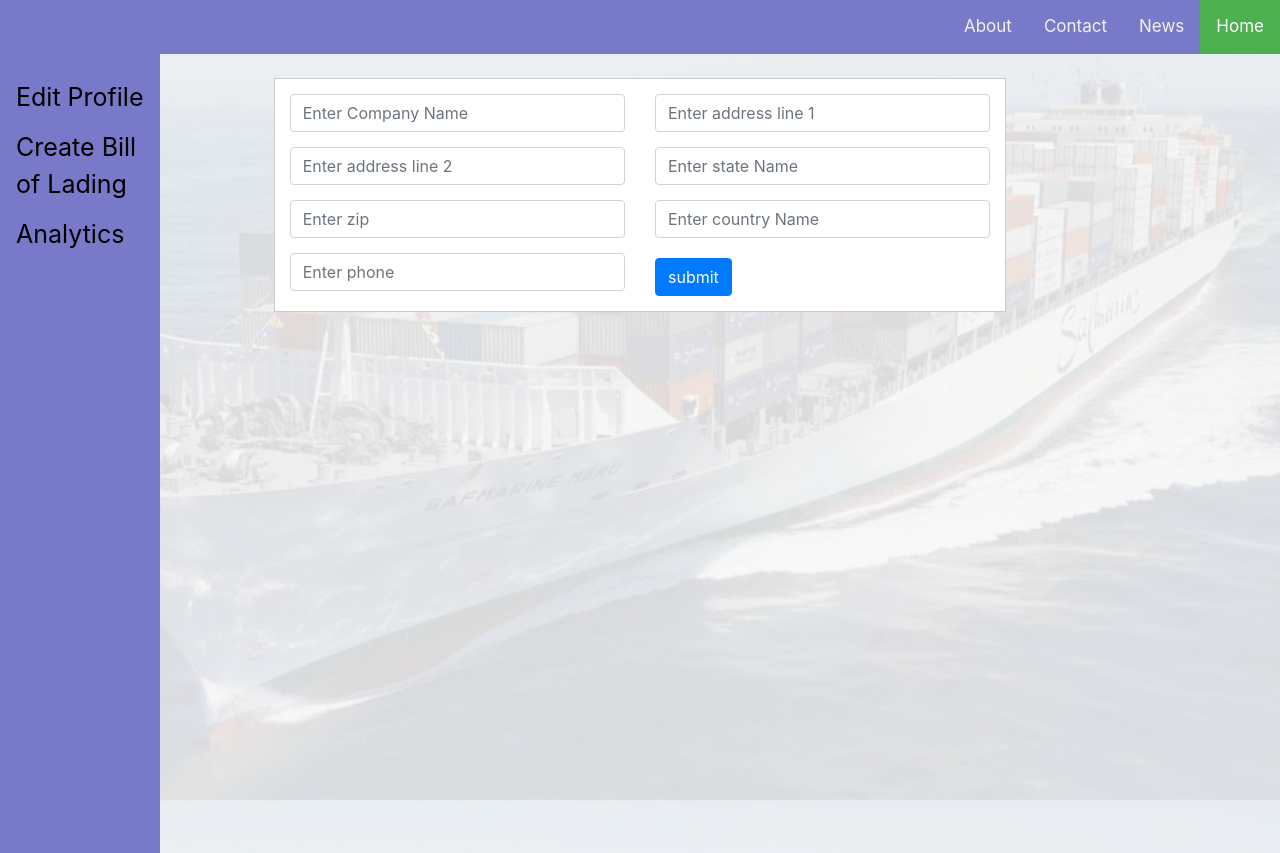
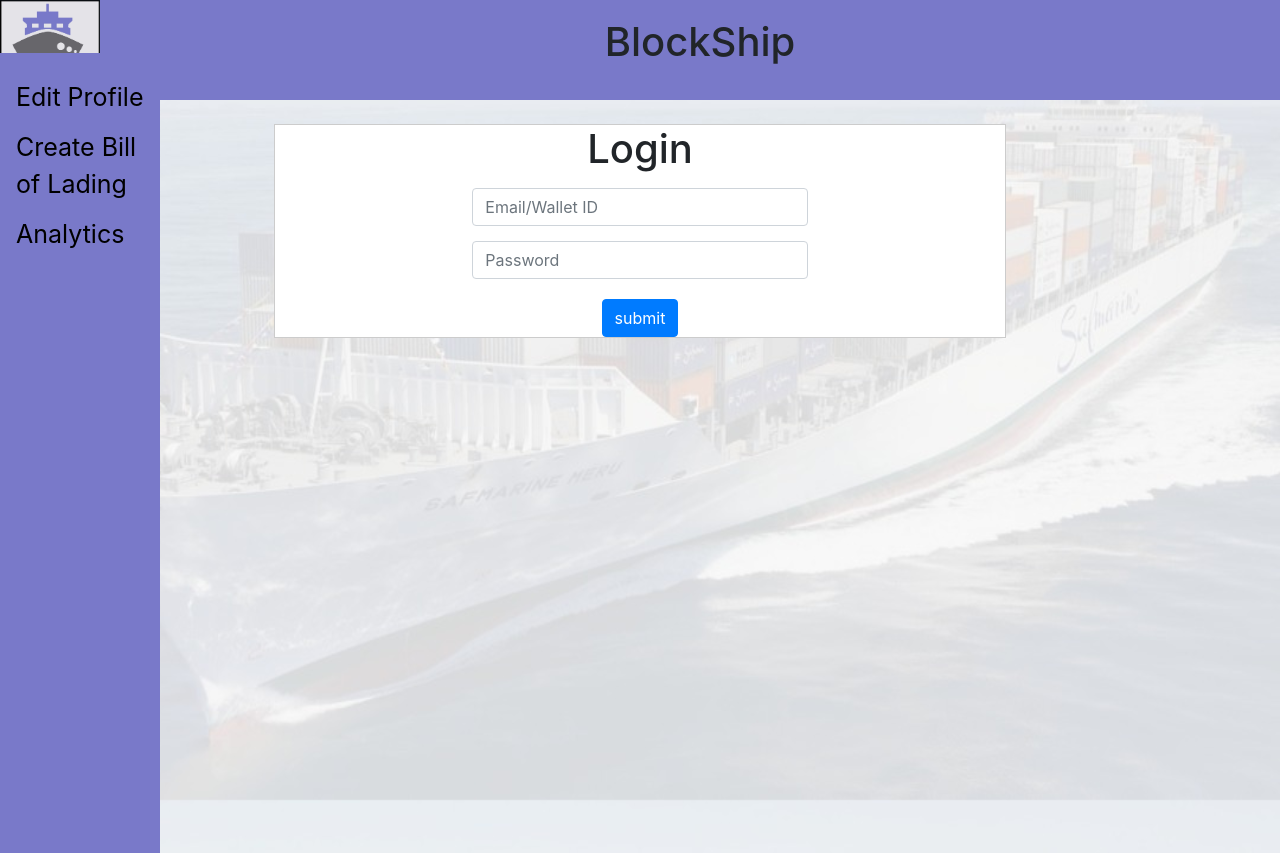
Before and after one commit to hideki212/BlockShip, a Node project: template blockshipweb/views/index.hbs in a window 1280 px wide. Run offline with Node 20 templates, Linux system fonts and the light colour scheme; the template is opened without the code that fills it, so the values that code supplies are empty; some libraries are stand-ins or nearby versions.

Commit message:
User functions for API, JWT token and mongodb
user can call functions to do the following login, register,logout and edit profile.

```diff
--- a/blockshipblockchain/config.js
+++ b/blockshipblockchain/config.js
@@ -6,10 +6,12 @@ const FIRST_LEADER =
   "5aad9b5e21f63955e8840e8b954926c60e0e2d906fdbc0ce1e3afe249a67f614";
 
 const TRANSACTION_FEE = 0.01;
+const SECRET = "5aad9b5e21f63955e8840e8b954926c60e0e2d906fdbc0ce1e3afe249a67f614"
 
 module.exports = {
   TOTAL_COINS,
   TRANSACTION_THRESHOLD,
   FIRST_LEADER,
-  TRANSACTION_FEE
+  TRANSACTION_FEE,
+  SECRET
 };
--- a/blockshipblockchain/ico/index.js
+++ b/blockshipblockchain/ico/index.js
@@ -4,8 +4,17 @@ const bodyParser = require("body-parser");
 const P2pserver = require("../app/p2p-server");
 const Wallet = require("../wallet/wallet");
 const TransactionPool = require("../wallet/transaction-pool");
+const User = require("../user/usermodel")
+const UserDetails = require("../user/userdetails")
+const SHA256 = require("crypto-js/sha256");
+const mongoose = require('mongoose');
+const session = require('express-session');
+const MongoStore = require('connect-mongo')(session);
 const { TRANSACTION_THRESHOLD } = require("../config");
-
+const { SECRET } = require("../config");
+const jwt = require('jsonwebtoken');
+const config = require('../config');
+const middleware = require('../user/middlewareJWToken');
 const HTTP_PORT = 3000;
 
 const app = express();
@@ -17,62 +26,47 @@ const wallet = new Wallet("i am the first leader");
 
 const transactionPool = new TransactionPool();
 const p2pserver = new P2pserver(blockchain, transactionPool, wallet);
-const MongoClient = require("mongodb").MongoClient;
-const assert = require("assert");
 
-// Connection URL
-const url = "mongodb://localhost:27017/blockship";
-function signUp(email, password, passwordConfirm, type){
 
-    if(password !== passwordConfirm){
-        return false;
-    }
-    var secret =  SHA256(JSON.stringify(email + " " + password)).toString();
-    var createWallet = new Wallet(secret)
-    MongoClient.connect(url,function(err,db){
-        db.collection('Users').insertOne({
-            email: email,
-            password:password,
-            publicKey: createWallet.getPublicKey(),
-            privateKey:secret,
-            type:type
-        });
-    });
-}
+//connect to MongoDB
+mongoose.connect('mongodb://localhost/BlockShip');
+var db = mongoose.connection;
 
-function editProfile(companyName, address1, address2, state, zip, country, phone){
-    if(password !== passwordConfirm){
-        return false;
-    }
+//handle mongo error
+db.on('error', console.error.bind(console, 'connection error:'));
+db.once('open', function () {
+  // we're connected!
+});
 
-    MongoClient.connect(url,function(err,db){
-        db.collection('Users').insertOne({
-            companyName: companyName,
-            address1:address1,
-            address2:address2,
-            state:state,
-            zip:zip,
-            country:country,
-            phone:phone
-        })
-    })
-}
 app.use(function(req, res, next) {
   res.header("Access-Control-Allow-Origin", "*");
   res.header("Access-Control-Allow-Headers", "Origin, X-Requested-With, Content-Type, Accept");
   next();
 });
-app.get("/ico/transactions", (req, res) => {
+//use sessions for tracking logins
+app.use(session({
+  secret: 'work hard',
+  resave: true,
+  saveUninitialized: false,
+  store: new MongoStore({
+    mongooseConnection: db
+  })
+}));
+// parse incoming requests
+app.use(bodyParser.json());
+app.use(bodyParser.urlencoded({ extended: false }));
+
+app.get("/ico/transactions",middleware.checkToken, (req, res) => {
   res.header("Access-Control-Allow-Origin", "*");
   res.header("Access-Control-Allow-Headers", "Origin, X-Requested-With, Content-Type, Accept");
   res.json(transactionPool.transactions);
 });
 
-app.get("/ico/blocks", (req, res) => {
+app.get("/ico/blocks",middleware.checkToken, (req, res) => {
   res.json(blockchain.chain);
 });
 
-app.post("/ico/transact", (req, res) => {
+app.post("/ico/transact",middleware.checkToken, (req, res) => {
   console.log("\nThis is the body " + req.body.info + "\n");
   const { to, amount, info, type } = req.body;
   const transaction = wallet.createTransaction(
@@ -91,19 +85,15 @@ app.post("/ico/transact", (req, res) => {
   res.redirect("/ico/transactions");
 });
 
-app.get("/ico/public-key", (req, res) => {
+app.get("/ico/public-key",middleware.checkToken, (req, res) => {
   res.json({ publicKey: wallet.publicKey });
 });
 
-app.get("/ico/balance", (req, res) => {
+app.get("/ico/balance",middleware.checkToken, (req, res) => {
   res.json({ balance: blockchain.getBalance(wallet.publicKey) });
 });
-app.post("/ico/createuser", (req, res) => {
-  const { email, password, passwordConfirm, type } = req.body;
-  signUp(email, password,passwordConfirm, type)
-  res.json({ balance: blockchain.getBalance(wallet.publicKey) });
-});
-app.post("/ico/balance-of", (req, res) => {
+
+app.post("/ico/balance-of",middleware.checkToken, (req, res) => {
   var balance = 0;
   transactionPool.transactions.forEach(transaction => {
     if(transaction.output.to == req.body.publicKey){
@@ -112,7 +102,7 @@ app.post("/ico/balance-of", (req, res) => {
   });
   res.json({ balance: balance });
 });
-app.post("/ico/data-of", (req, res) => {
+app.post("/ico/data-of",middleware.checkToken, (req, res) => {
   var data = [];
   transactionPool.transactions.forEach(transaction => {
     if(transaction.output.to == req.body.publicKey){
@@ -121,7 +111,7 @@ app.post("/ico/data-of", (req, res) => {
   });
   res.json({ data: data });
 });
-app.post("/ico/send-of", (req, res) => {
+app.post("/ico/send-of",middleware.checkToken, (req, res) => {
   var data = [];
   transactionPool.transactions.forEach(transaction => {
     if(transaction.output.to == req.body.publicKey){
@@ -130,6 +120,127 @@ app.post("/ico/send-of", (req, res) => {
   });
   res.json({ data: data });
 });
+
+// user routes
+app.post("/ico/register", (req, res) => {
+  const { email, password, passwordConfirm, type } = req.body;
+  if(password !== passwordConfirm){
+    res.json({ success: false, message: "passwords do not match"  });
+    return false;
+  }
+  if (email && password && passwordConfirm && type) {
+    var time = Date.now().toString();
+    var secret =  SHA256(JSON.stringify(email + " " + password + " " + time)).toString();
+    var createWallet = new Wallet(secret)
+    var userData = {
+      email: email,
+      username: email,
+      password: password,
+      type: type,
+      publicKey:  createWallet.publicKey,
+      privateKey: secret,
+      registrationDate: time
+    }
+    //use schema.create to insert data into the db
+    User.create(userData, function (err, user) {
+      console.log(userData);
+      if (err) {
+        return res.json(err);
+      } else {
+        console.log(user)
+        return res.json({id: user._id, email: user.email, type:user.type, publicKey:user.publicKey});
+      }
+    });
+  } else {
+    var err = new Error('All fields required.');
+    err.status = 400;
+    return next(err);
+  }
+});
+
+app.post('/ico/login', (req, res, next)=>{
+  const { email, password } = req.body;
+  if (email && password) {
+    User.authenticate(email, password, function (error, user) {
+      if (error || !user) {
+        res.send(403).json({
+          success: false,
+          message: 'Incorrect username or password'
+        });
+        return next(err);
+      } else {
+        let token = jwt.sign({username: email},
+          SECRET,
+          { expiresIn: '24h' // expires in 24 hours
+          }
+        );
+        res.json({
+          success: true,
+          message: 'Authentication successful!',
+          token: token
+        });
+      }
+    });
+  }
+})
+
+// GET route after registering
+app.get('/ico/profile',middleware.checkToken, (req, res, next) => {
+  User.findById(req.session.userId)
+    .exec(function (error, user) {
+      if (error) {
+        return next(error);
+      } else {
+        if (user === null) {
+          var err = new Error('Not authorized! Go back!');
+          err.status = 400;
+          return next(err);
+        } else {
+          return res.send('<h1>Name: </h1>' + user.username + '<h2>Mail: </h2>' + user.email + '<br><a type="button" href="/logout">Logout</a>')
+        }
+      }
+    });
+});
+// GET for logout logout
+app.get('/ico/logout', function (req, res, next) {
+  if (req.session) {
+    // delete session object
+    req.session.destroy(function (err) {
+      if (err) {
+        return next(err);
+      } else {
+        return res.redirect('/');
+      }
+    });
+  }
+});
+
+app.post("/ico/edituser",middleware.checkToken, (req, res) => {
+  const { companyName, address1, address2, state, zip, country, phone, publicKey } = req.body;
+  var userdetails = {
+    companyName:companyName,
+    address1: address1,
+    address2:address2,
+    state:state,
+    zip:zip,
+    country:country,
+    phone:phone,
+    publicKey:publicKey
+  }
+  UserDetails.create(userdetails, function(err, userDetails){
+    console.log(userData);
+    if (err) {
+      return res.json(err);
+    } else {
+      console.log(userDetails)
+      return  res.json(user);
+    }
+  })
+});
+
+
+
+
 app.listen(HTTP_PORT, () => {
   console.log(`Listening on port ${HTTP_PORT}`);
 });
--- a/blockshipweb/public/stylesheets/style.css
+++ b/blockshipweb/public/stylesheets/style.css
@@ -1,13 +1,29 @@
 body {
-	background-image: url("/public/images/background.jpeg");
-	background-repeat: no-repeat;
+  background-image: url("/public/images/background.jpeg");
+  background-repeat: no-repeat;
   background-attachment: fixed;
   background-size: 100% 100%;
-	z-index:-1;
+  z-index: -1;
+}
+.col-centered {
+  margin: 0 auto;
 }
 
+.topnav img {
+  float: left;
+  width: 100px;
+  height: 100px;
+  background: #555;
+}
+
+.topnav h1 {
+  text-align: center;
+  position: relative;
+  top: 18px;
+  left: 10px;
+}
 a {
-  color: #00B7FF;
+  color: #00b7ff;
 }
 .sidenav {
   height: 100%; /* Full-height: remove this if you want "auto" height */
@@ -35,11 +51,14 @@ a {
   color: #f1f1f1;
 }
 
-
 /* On smaller screens, where height is less than 450px, change the style of the sidebar (less padding and a smaller font size) */
 @media screen and (max-height: 450px) {
-  .sidenav {padding-top: 15px;}
-  .sidenav a {font-size: 18px;}
+  .sidenav {
+    padding-top: 15px;
+  }
+  .sidenav a {
+    font-size: 18px;
+  }
 }
 /* Add a black background color to the top navigation */
 .topnav {
@@ -65,7 +84,7 @@ a {
 
 /* Add a color to the active/current link */
 .topnav a.active {
-  background-color: #4CAF50;
+  background-color: #4caf50;
   color: white;
 }
 .row {
--- a/blockshipweb/views/index.hbs
+++ b/blockshipweb/views/index.hbs
@@ -1,45 +1,34 @@
 <!-- Page content -->
 <div class="main">
     <br />
-    <form action="http://localhost:/3000/ico/createuser" style="border:1px solid #ccc; background-color: white; width: 66%;
+    <form action="http://localhost:/3000/ico/login" style="border:1px solid #ccc; background-color: white; width: 66%;
         margin-left: auto;
-        margin-right: auto;">
+        margin-right: auto;
+		text-align: center;">
+        <h1 align="center" ;>Login</h1>
         <div class="container">
             <div class="row">
-                <div class="col-md-6">
-                    <input class="form-control" type="text" placeholder="Enter Company Name" name="company" required />
+                <div class="col-md-6 col-centered">
+                    <input class="form-control" type="text" placeholder="Email/Wallet ID" name="walltetid" required />
                 </div>
-                <div class="col-md-6">
-                    <input class="form-control" type="text" placeholder="Enter address line 1" name="address"
-                        required />
+
+            </div>
+            <div class="row">
+                <div class="col-md-6 col-centered">
+                    <input class="form-control" type="text" placeholder="Password" name="password" required />
                 </div>
             </div>
-            <div class="row">
-                <div class="col-md-6">
-                    <input class="form-control" type="text" placeholder="Enter address line 2" name="address2"
-                        required />
-                </div>
-                <div class="col-md-6">
-                    <input class="form-control" type="text" placeholder="Enter state Name" name="state" required />
-                </div>
-            </div>
-            <div class="row">
-                <div class="col-md-6">
-                    <input class="form-control" type="text" placeholder="Enter zip" name="zip" required />
-                </div>
-                <div class="col-md-6">
-                    <input class="form-control" type="text" placeholder="Enter country Name" name="country" required />
-                </div>
-            </div>
-            <div class="row">
-                <div class="col-md-6">
-                    <input class="form-control" type="text" placeholder="Enter phone" name="phone" required />
-                </div>
-                <div class="col-md-6">
-                    <input class="btn btn-primary" type="submit" value="submit" style="margin-top: 5px;">
-                </div>
+            <div class="col-md-6 col-centered">
+                <input class="btn btn-primary" type="submit" value="submit" style="margin-top: 5px;" align="center;">
             </div>
         </div>
+
+
+</div>
+</div>
+
+</div>
+</div>
 </div>
 </form>
 </div>
--- a/blockshipweb/views/layouts/default.hbs
+++ b/blockshipweb/views/layouts/default.hbs
@@ -15,12 +15,10 @@
     <script src="/public/javascripts/script.js"></script>
 </head>
 <body>
-  <div class="topnav">
-    <a class="active" href="#home">Home</a>
-    <a href="#news">News</a>
-    <a href="#contact">Contact</a>
-    <a href="#about">About</a>
-  </div>
+    <div class="topnav">
+	  <img src="/public/images/logo.jpeg" alt="logo" />
+	  <h1>BlockShip</h1>
+    </div>
   <!-- Side navigation -->
   <div class="sidenav">
     <a href="/user/editprofile">Edit Profile</a>
```
Also changed, not shown: blockshipblockchain/app/index.js (+10 -7 lines), blockshipblockchain/mongo/connect.js (deleted, +0 -37 lines), blockshipblockchain/package.json (+9 -2 lines), blockshipblockchain/user/middlewareJWToken.js (added, +35 -0 lines), blockshipblockchain/user/userdetails.js (added, +38 -0 lines), blockshipblockchain/user/usermodel.js (added, +76 -0 lines), 1 other file.
